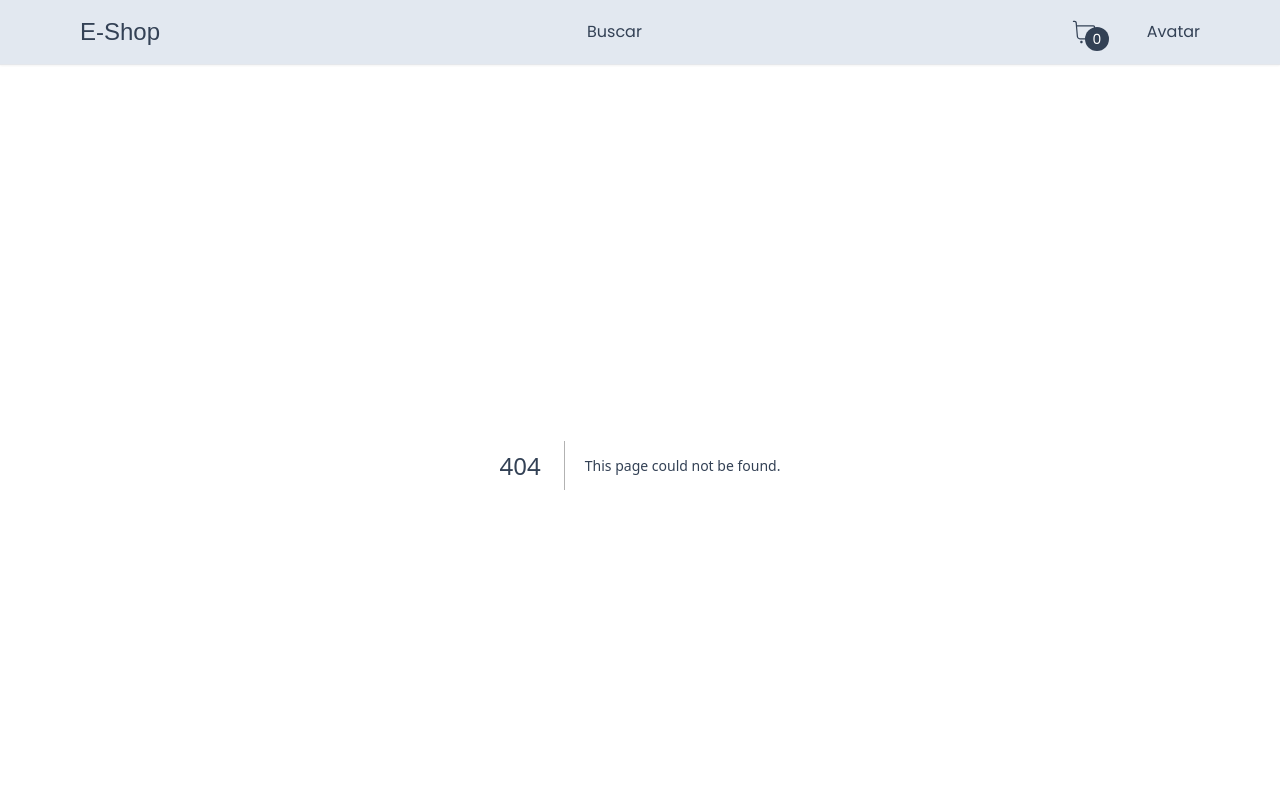
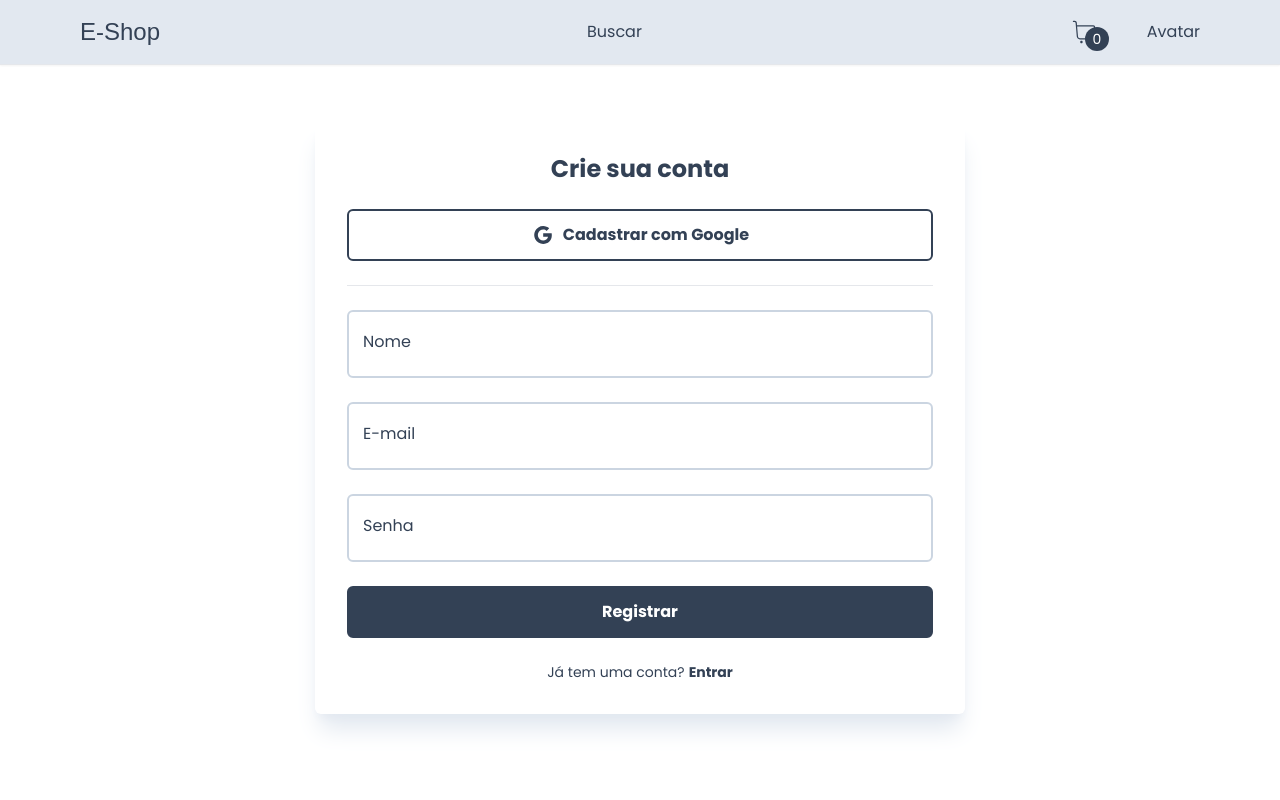
Before and after one commit to f3gomes/e-shop, a Next.js app: page /register in a window 1280 px wide. Before the commit this address had no page. Shown: the top 800 px of the page. Built offline with nearby package versions, Linux system fonts and the light colour scheme; a web font is replaced by a local one.

Commit message:
creates register page

```diff
--- /dev/null
+++ b/app/register/RegisterForm.tsx
@@ -0,0 +1,88 @@
+"use client";
+
+import { Heading } from "@/components/Heading";
+import { Input } from "@/components/Input";
+import { CustomButton } from "@/components/ProductAddButton";
+import Link from "next/link";
+import React, { useState } from "react";
+import { FieldValues, SubmitHandler, useForm } from "react-hook-form";
+import { AiOutlineGoogle } from "react-icons/ai";
+
+export default function RegisterForm() {
+  const [isLoading, setIsLoading] = useState(false);
+
+  const {
+    register,
+    handleSubmit,
+    formState: { errors },
+  } = useForm<FieldValues>({
+    defaultValues: {
+      name: "",
+      email: "",
+      password: "",
+    },
+  });
+
+  const onSubmit: SubmitHandler<FieldValues> = (data) => {
+    setIsLoading(true);
+    console.log(data);
+  };
+
+  return (
+    <>
+      <Heading title="Crie sua conta" />
+
+      <CustomButton
+        outline
+        onClick={() => {}}
+        icon={AiOutlineGoogle}
+        label="Cadastrar com Google"
+      />
+      <hr className="bg-slate-300 w-full h-px" />
+
+      <Input
+        id="name"
+        label="Nome"
+        disabled={isLoading}
+        register={register}
+        errors={errors}
+        required
+      />
+
+      <Input
+        id="email"
+        label="E-mail"
+        type="email"
+        disabled={isLoading}
+        register={register}
+        errors={errors}
+        required
+      />
+
+      <Input
+        id="password"
+        label="Senha"
+        type="password"
+        disabled={isLoading}
+        register={register}
+        errors={errors}
+        required
+      />
+
+      <CustomButton
+        label={isLoading ? "Carregando..." : "Registrar"}
+        onClick={handleSubmit(onSubmit)}
+      />
+
+      <p className="text-sm flex gap-1">
+        Já tem uma conta?
+        <Link
+          href={"/login"}
+          className="font-semibold hover:opacity-60 transition duration-300"
+        >
+          Entrar
+        </Link>
+      </p>
+    </>
+  );
+}
--- /dev/null
+++ b/app/register/page.tsx
@@ -0,0 +1,14 @@
+import { Container } from "@/components/Container";
+import { FormWrap } from "@/components/FormWrap";
+import React from "react";
+import RegisterForm from "./RegisterForm";
+
+export default function Register() {
+  return (
+    <Container>
+      <FormWrap>
+        <RegisterForm />
+      </FormWrap>
+    </Container>
+  );
+}
--- a/components/Footer/index.tsx
+++ b/components/Footer/index.tsx
@@ -38,7 +38,7 @@
               {shopInfo.footer.about.title}
             </h3>
 
-            <p className="mb-2">{shopInfo.footer.about.text}</p>
+            <p className="mb-2 text-justify">{shopInfo.footer.about.text}</p>
 
             <p>
               &copy; {new Date().getFullYear()} {shopInfo.name} Todos os
--- /dev/null
+++ b/components/FormWrap/index.tsx
@@ -0,0 +1,15 @@
+import { ReactNode } from "react";
+
+interface FormWrapProps {
+  children: ReactNode;
+}
+
+export function FormWrap({ children }: FormWrapProps) {
+  return (
+    <div className="min-h-fit h-full flex items-center justify-center pb-12 pt-14">
+      <div className="max-w-[650px] w-full flex flex-col gap-6 items-center shadow-xl shadow-slate-200 rounded-md p-4 md:p-8">
+        {children}
+      </div>
+    </div>
+  );
+}
--- a/components/Input/index.tsx
+++ b/components/Input/index.tsx
@@ -32,13 +32,13 @@
         className={cn(
           "peer w-full p-4 pt-6 outline-none bg-white font-light border-2 rounded-md transition disabled:opacity-70 disabled:cursor-not-allowed",
           errors[id]
-            ? "border-rose-400 focus:border-rose-400"
-            : "border-slate-300 focus:border-slate-300"
+            ? "border-rose-400 focus:border-rose-400 text-rose-500"
+            : "border-slate-300 focus:border-slate-300 text-slate-400"
         )}
       />
       <label
         htmlFor={id}
-        className="absolute cursor-text text-base duration-150 transform -translate-y-3 top-5 z-10 origin-[0] left-4 peer-placeholder-shown:scale-100 peer-placeholder-shown:translate-y-0 peer-focus:scale-75 peer-focus:translate-y-4"
+        className="absolute cursor-text text-base duration-150 transform -translate-y-3 top-5 z-10 origin-[0] left-4 peer-placeholder-shown:scale-100 peer-placeholder-shown:translate-y-0 peer-focus:scale-75 peer-focus:-translate-y-4"
       >
         {label}
       </label>
```
